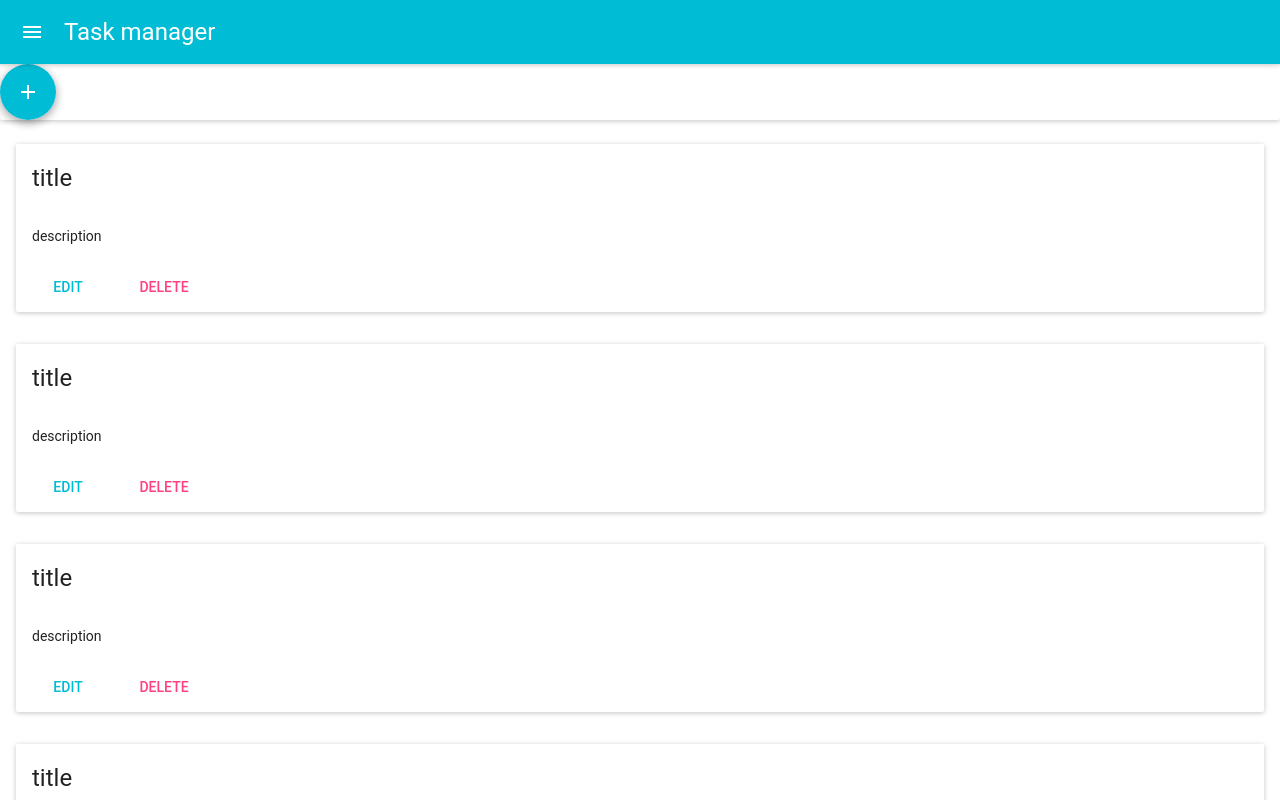
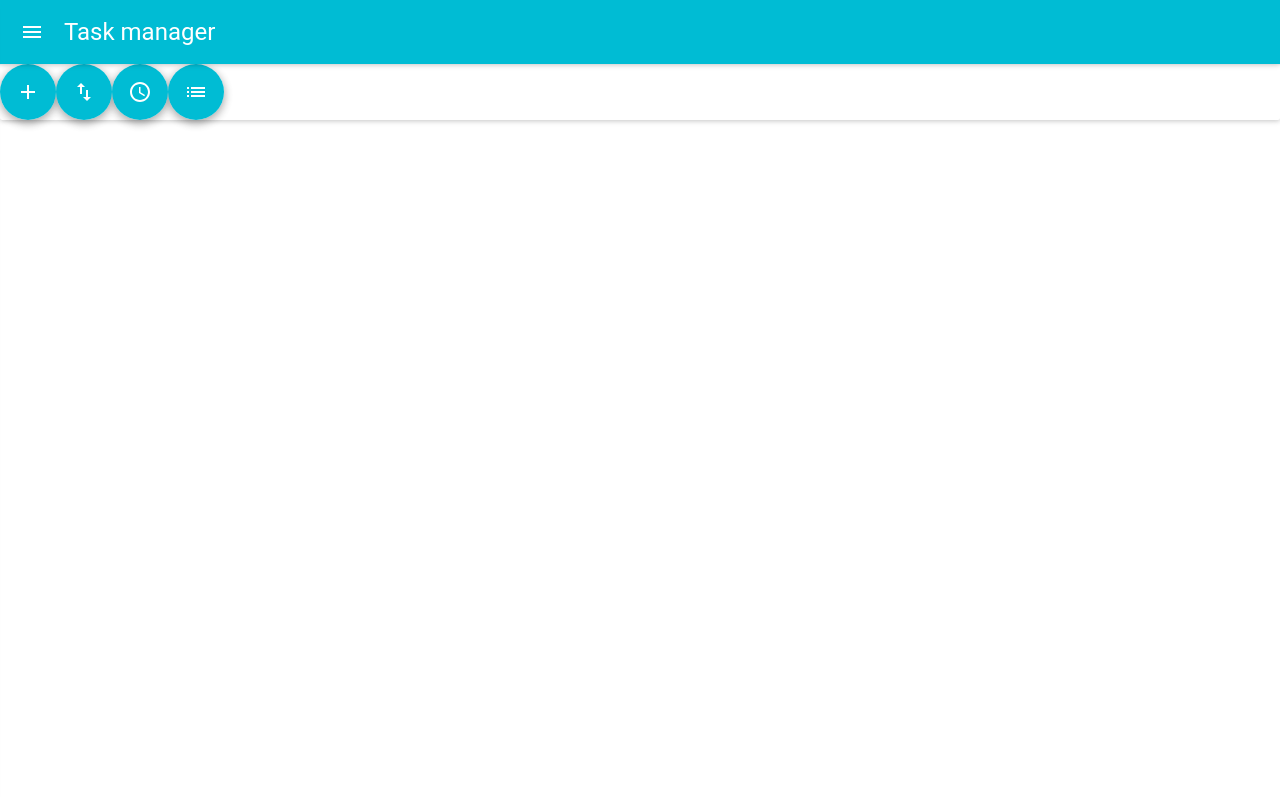
Before and after one commit to alonsotagle/task-manager, a React (Create React App) app: page / in a window 1280 px wide. Shown: the top 800 px of the page. Built offline with nearby package versions, Linux system fonts and the light colour scheme.

Commit message:
[Add] Filters

```diff
--- a/src/components/Actions.js
+++ b/src/components/Actions.js
@@ -1,11 +1,9 @@
 import React, { Component } from 'react';
-import {Card, CardActions, CardHeader, CardMedia, CardTitle, CardText} from 'material-ui/Card';
-import FlatButton from 'material-ui/FlatButton';
-import IconButton from 'material-ui/IconButton';
-import ActionGrade from 'material-ui/svg-icons/content/add-circle';
-
-import FloatingActionButton from 'material-ui/FloatingActionButton';
-import ContentAdd from 'material-ui/svg-icons/content/add';
+import {Card, FloatingActionButton} from 'material-ui';
+import AddTaskIcon from 'material-ui/svg-icons/content/add';
+import OrderAlphabeticallyIcon from 'material-ui/svg-icons/action/swap-vert';
+import OrderDurationIcon from 'material-ui/svg-icons/device/access-time';
+import GenerateTasksIcon from 'material-ui/svg-icons/action/list';
 
 
 export default class Actions extends Component {
@@ -13,11 +11,20 @@ export default class Actions extends Component {
   render() {
     return (
       <Card>
-        <FloatingActionButton
-          onTouchTap={this.props.onPressCreateTask}
-          onClick={this.props.onPressCreateTask}
-          >
-          <ContentAdd />
+        <FloatingActionButton onClick={this.props.onPressCreateTask}>
+          <AddTaskIcon />
+        </FloatingActionButton>
+
+        <FloatingActionButton onClick={this.props.onPressOrderAlphabeticallyTasks}>
+          <OrderAlphabeticallyIcon />
+        </FloatingActionButton>
+
+        <FloatingActionButton onClick={this.props.onPressOrderDurationTasks}>
+          <OrderDurationIcon />
+        </FloatingActionButton>
+
+        <FloatingActionButton onClick={this.props.onPressGenerateTasks}>
+          <GenerateTasksIcon />
         </FloatingActionButton>
       </Card>
     );
--- a/src/components/TaskDialog.js
+++ b/src/components/TaskDialog.js
@@ -1,17 +1,8 @@
 import React, { Component } from 'react';
-import {Dialog, FlatButton, TextField, Slider, SelectField, MenuItem} from 'material-ui';
+import {Dialog, FlatButton, TextField, Slider, SelectField, MenuItem, AutoComplete} from 'material-ui';
 
 
 export default class TaskDialog extends Component {
-
-  isDurationDefault = () => {
-    const defaultDuration = [30, 45, 60];
-
-    const durationIsDefaultValue = this.props.currentTask.duration &&
-      defaultDuration.some(item => item === this.props.currentTask.duration);
-
-    return durationIsDefaultValue;
-  }
 
   actions = [
       <FlatButton
@@ -50,31 +41,20 @@ export default class TaskDialog extends Component {
           <TextField
             hintText="Description"
             floatingLabelText="Description"
-            multiLine={true}
+            multiLine
             rows={2}
             value={this.props.currentTask.description}
             onChange={this.props.onChangeDescription}
             />
           <br />
 
-          <SelectField
+          <AutoComplete
             floatingLabelText="Duration"
-            value={this.props.currentTask.duration}
-            onChange={this.props.onChangeDuration}
-            >
-            <MenuItem value={1} primaryText="30 min" />
-            <MenuItem value={2} primaryText="45 min" />
-            <MenuItem value={3} primaryText="60 min" />
-            <MenuItem value={4} primaryText="Other" />
-          </SelectField>
-
-          {this.isDurationDefault() &&
-            <Slider
-              min={0}
-              max={180}
-              step={1}
-              />
-          }
+            filter={AutoComplete.noFilter}
+            openOnFocus
+            dataSource={["30", "45", "60"]}
+            onUpdateInput={this.props.onChangeDuration}
+            />
         </Dialog>
       </div>
     );
--- a/src/components/TaskItem.js
+++ b/src/components/TaskItem.js
@@ -1,5 +1,7 @@
 import React, { Component } from 'react';
 import {ListItem, Card, CardTitle, CardText, CardActions, FlatButton} from 'material-ui';
+import Done from 'material-ui/svg-icons/file/cloud-done';
+import Pending from 'material-ui/svg-icons/file/cloud-queue';
 
 
 export default class TaskItem extends Component {
@@ -8,7 +10,19 @@ export default class TaskItem extends Component {
     return (
       <ListItem>
         <Card>
-          <CardTitle title={this.props.task.title} />
+          <CardTitle
+            title={this.props.task.title}
+            subtitle={`${this.props.task.duration} minutes`}
+            />
+
+          <FlatButton>
+            {this.props.task.state ?
+              <Done />
+              :
+              <Pending />
+            }
+          </FlatButton>
+
           <CardText>{this.props.task.description}</CardText>
 
           <CardActions>
--- a/src/scenes/Tasks.js
+++ b/src/scenes/Tasks.js
@@ -5,36 +5,18 @@ const emptyTask = {
   title: '',
   description: '',
   duration: -1,
+  state: 0,
 }
 
 export default class Tasks extends Component {
 
   state = {
     currentTask : emptyTask,
-    tasks: [
-      {
-        title: 'title',
-        description: 'description',
-      },
-      {
-        title: 'title',
-        description: 'description',
-      },
-      {
-        title: 'title',
-        description: 'description',
-      },
-      {
-        title: 'title',
-        description: 'description',
-      },
-      {
-        title: 'title',
-        description: 'description',
-      },
-    ],
+    tasks: [],
     ui: {
       openTaskModal: false,
+      orderAlphabetically: true,
+      orderDuration: true,
     }
   }
 
@@ -69,7 +51,7 @@ export default class Tasks extends Component {
     });
   }
 
-  onChangeDuration = (_, key, duration) => {
+  onChangeDuration = duration => {
     this.setState({
       currentTask: {
         ...this.state.currentTask,
@@ -124,40 +106,87 @@ export default class Tasks extends Component {
   }
 
   onPressRemoveTask = taskIndex => {
+    const currentTasks = this.state.tasks;
+    currentTasks.splice(taskIndex, 1);
 
-    const actualTasks = this.state.tasks;
-    actualTasks.splice(taskIndex, 1);
-
-    this.setState({tasks: actualTasks});
+    this.setState({tasks: currentTasks});
   }
 
-  onPressFilterTasks = () => {
+  onPressOrderAlphabeticallyTasks = () => {
+    const currentTasks = this.state.tasks;
+    const orderAlphabetically = this.state.ui.orderAlphabetically;
 
+    if (orderAlphabetically) {
+      currentTasks.sort((a, b) => a.title > b.title ? 1 : -1);
+    } else {
+      currentTasks.sort((a, b) => a.title < b.title ? 1 : -1);
+    }
+
+    this.setState({
+      tasks: currentTasks,
+      ui: {
+        ...this.state.ui,
+        orderAlphabetically: !this.state.ui.orderAlphabetically,
+      },
+    });
   }
 
-  generateRandomTasks = () => {
+  onPressOrderDurationTasks = () => {
+    const currentTasks = this.state.tasks;
+    const orderDuration = this.state.ui.orderDuration;
+
+    if (orderDuration) {
+      currentTasks.sort((a, b) => a.duration - b.duration);
+    } else {
+      currentTasks.sort((a, b) => b.duration - a.duration);
+    }
+
+    this.setState({
+      tasks: currentTasks,
+      ui: {
+        ...this.state.ui,
+        orderDuration: !this.state.ui.orderDuration,
+      },
+    });
+  }
+
+  onPressGenerateTasks = () => {
     const generatedTask = [];
 
     for (var i = 0; i < 50; i++) {
       generatedTask.push({
-        title: this.stringGen(10),
-        description: this.stringGen(500),
+        title: this.stringGenerator(10),
+        description: this.stringGenerator(500),
+        duration: this.intGenerator(2),
+        state: i % 3 ? 1: 0,
       });
     }
 
     this.setState({ tasks: generatedTask });
   }
 
-  stringGen = len => {
+  stringGenerator = len => {
     var text = "";
 
-    var charset = "abcdefghijklmnopqrstuvwxyz 0123456789";
+    var charset = "abcdefghijklmnopqrstuvwxyz ";
 
     for (var i = 0; i < len; i++) {
       text += charset.charAt(Math.floor(Math.random() * charset.length));
     }
 
     return text;
+  }
+
+  intGenerator = len => {
+    var text = "";
+
+    var charset = "1234567890";
+
+    for (var i = 0; i < len; i++) {
+      text += charset.charAt(Math.floor(Math.random() * charset.length));
+    }
+
+    return parseInt(text);
   }
 
 
@@ -176,6 +205,9 @@ export default class Tasks extends Component {
 
         <Actions
           onPressCreateTask={this.onPressCreateTask}
+          onPressOrderAlphabeticallyTasks={this.onPressOrderAlphabeticallyTasks}
+          onPressOrderDurationTasks={this.onPressOrderDurationTasks}
+          onPressGenerateTasks={this.onPressGenerateTasks}
           />
 
         <TaskList
```
